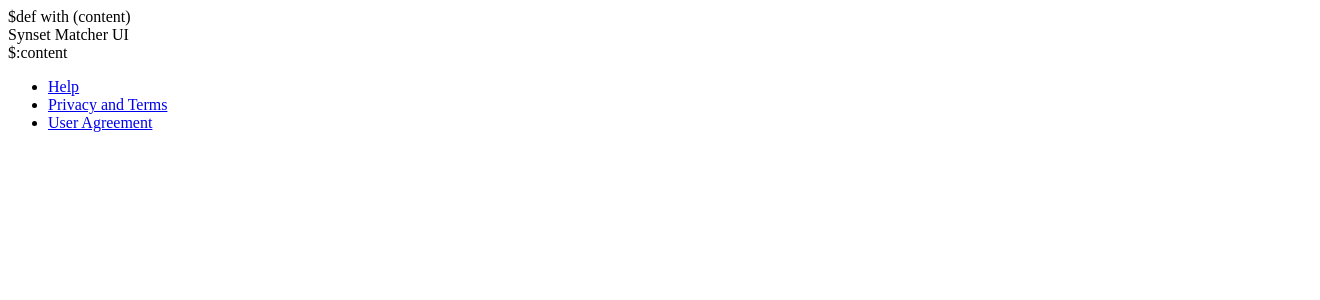
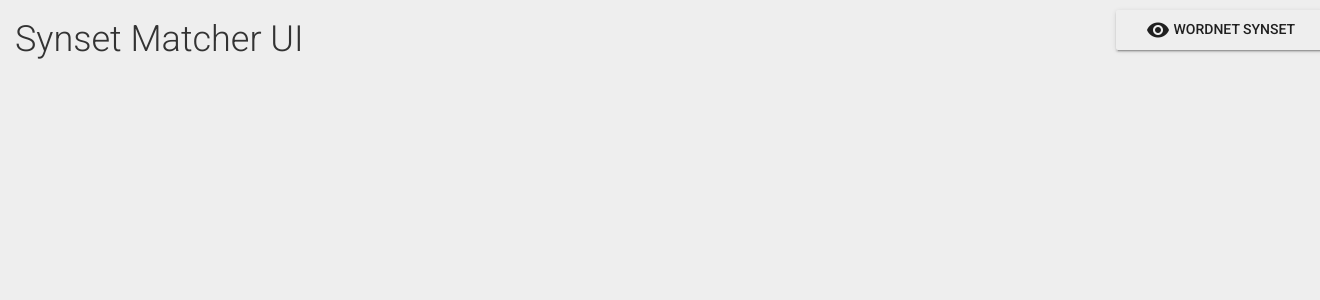
Before and after one commit to JavierAntoran/pictocatcher, a Python web app: template synsets/templates/layout.html in a window 1320 px wide. Shown: the top 300 px of the page. Run offline with Jinja, Linux system fonts and the light colour scheme; the template is opened without the code that fills it, so the values that code supplies are empty; some libraries are stand-ins or nearby versions.

Commit message:
Redesign and match listing

```diff
--- a/synsets/templates/layout.html
+++ b/synsets/templates/layout.html
@@ -1,35 +1,46 @@
-$def with (content)
-
 <html>
 <head>
     <title>Synset Matcher UI</title>
-    <link rel="stylesheet" href="./static/css/material.min.css">
-    <link rel="stylesheet" href="https://fonts.googleapis.com/icon?family=Material+Icons">
+    <!-- Material Design fonts -->
+    <link rel="stylesheet" type="text/css" href="//fonts.googleapis.com/css?family=Roboto:300,400,500,700">
+    <link rel="stylesheet" type="text/css" href="//fonts.googleapis.com/icon?family=Material+Icons">
+
+    <!-- Bootstrap -->
+    <link rel="stylesheet" type="text/css" href="//maxcdn.bootstrapcdn.com/bootstrap/3.3.7/css/bootstrap.min.css">
+
+    <!-- Bootstrap Material Design -->
+    <link rel="stylesheet" type="text/css" href="./static/css/bootstrap-material-design.min.css">
+    <link rel="stylesheet" type="text/css" href="./static/css/ripples.min.css">
+    <link rel="stylesheet" type="text/css" href="./static/css/bootstrap-treeview.min.css">
     <link rel="stylesheet" href="./static/css/styles.css">
 </head>
 <body>
-<div class="demo-layout mdl-layout mdl-layout--fixed-header mdl-js-layout mdl-color--grey-100">
-  <header class="demo-header mdl-layout__header mdl-layout__header--scroll mdl-color--grey-100 mdl-color-text--grey-800">
-    <div class="mdl-layout__header-row">
-      <span class="mdl-layout-title">Synset Matcher UI</span>
-      <div class="mdl-layout-spacer"></div>
+    <div class="header-panel shadow-z-2">
+      <div class="container-fluid">
+        <div class="row">
+          <div class="col-xs-4">
+            <h1>Synset Matcher UI</h1>
+          </div>
+          <div class="col-xs-1 col-xs-offset-6">
+          <a target="_blank" href="./static/imagenet_synset_structure.xml" type="button" class="btn btn-raised">
+            <i class="material-icons">visibility</i> Wordnet Synset</a>
+          </div>
+        </div>
+      </div>
     </div>
-  </header>
-  <div class="demo-ribbon"></div>
-  <main class="demo-main mdl-layout__content">
-$:content
-    <footer class="demo-footer mdl-mini-footer">
-      <div class="mdl-mini-footer--left-section">
-        <ul class="mdl-mini-footer--link-list">
-          <li><a href="#">Help</a></li>
-          <li><a href="#">Privacy and Terms</a></li>
-          <li><a href="#">User Agreement</a></li>
-        </ul>
-      </div>
-    </footer>
-  </main>
-</div>
+    <div class="container main">
+{% block content %}{% endblock %}
+    </div>
 
-<script src="./static/js/material.min.js"></script>
+    <script src="https://code.jquery.com/jquery-1.9.1.min.js"
+      integrity="sha256-wS9gmOZBqsqWxgIVgA8Y9WcQOa7PgSIX+rPA0VL2rbQ="
+      crossorigin="anonymous"></script>
+    <script src="https://maxcdn.bootstrapcdn.com/bootstrap/3.3.7/js/bootstrap.min.js" integrity="sha384-Tc5IQib027qvyjSMfHjOMaLkfuWVxZxUPnCJA7l2mCWNIpG9mGCD8wGNIcPD7Txa" crossorigin="anonymous"></script>
+    <script src="./static/js/material.min.js"></script>
+
+    <script src="./static/js/ripples.min.js"></script>
+    <script src="./static/js/bootstrap-treeview.min.js"></script>
+
+{% block inlineJS %}{% endblock %}
 </body>
 </html>
```
Also changed, not shown: synsets/templates/index.html (+81 -5 lines), 1 other file.
